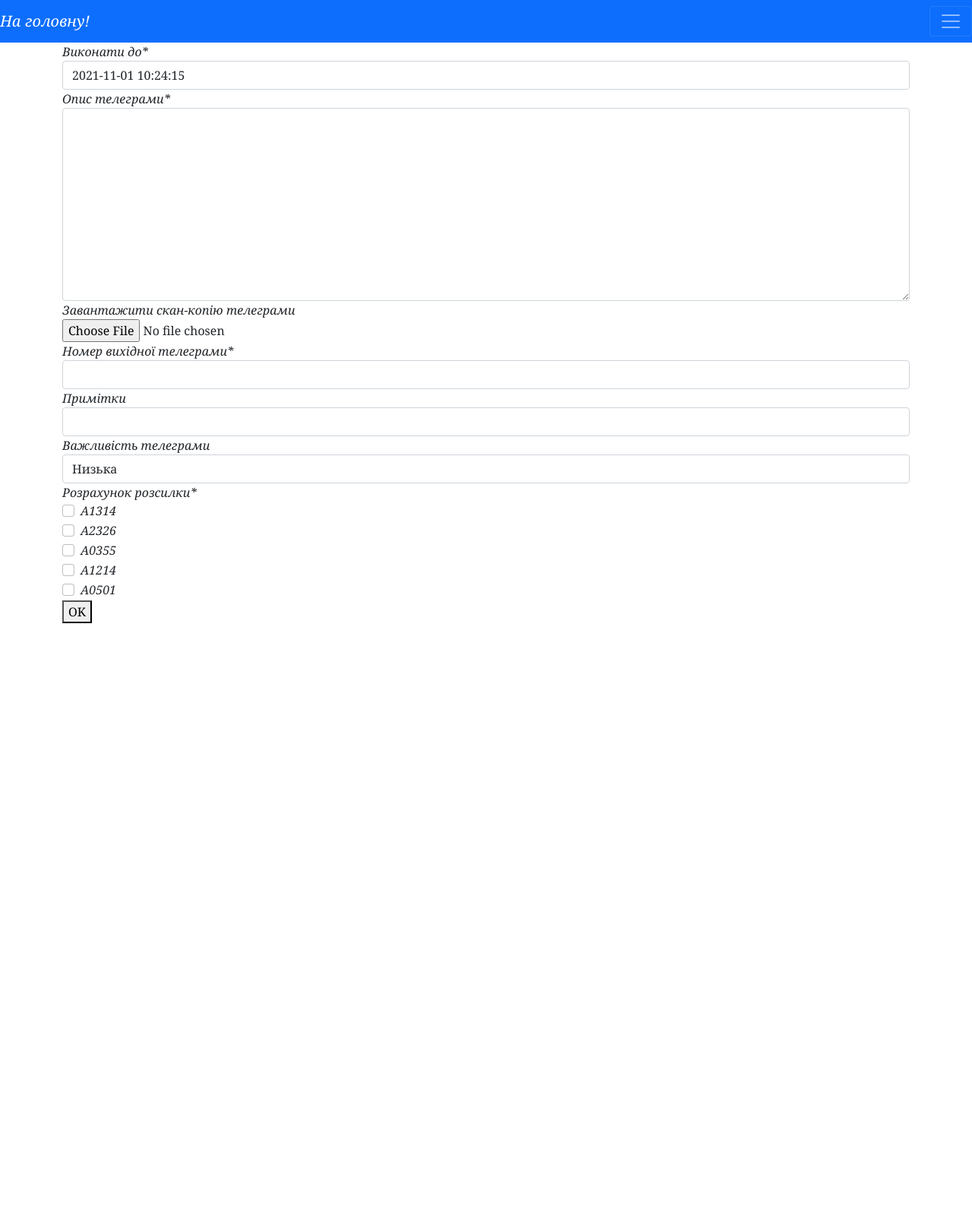
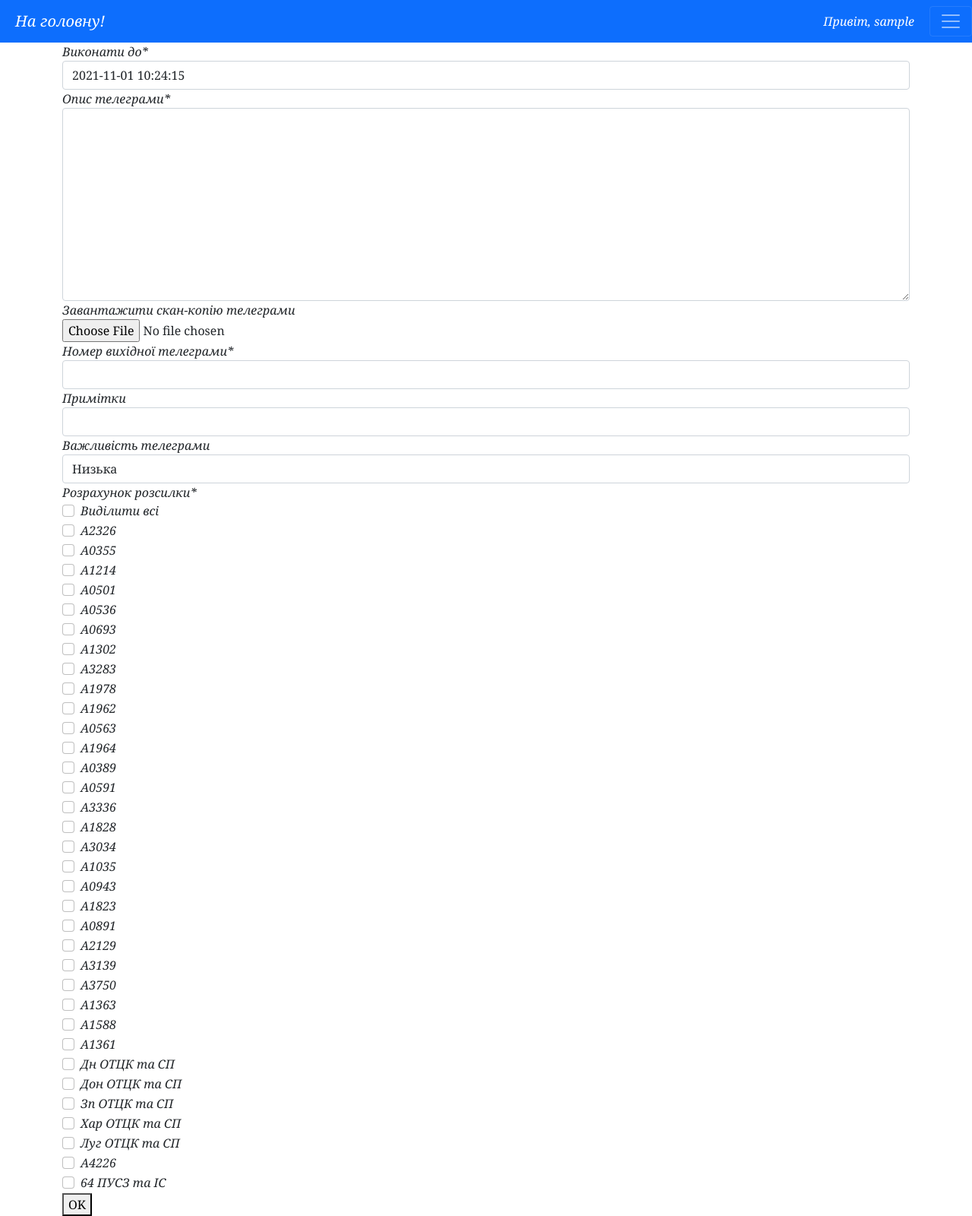
Before and after one commit to Artem-1313/telegram-control, a Django app: page /panel/add_tlg/ in a window 1280 px wide. Shown: the whole page at 76% size. Before the commit the page ends 820 px from the top, so only its background shows below. Run offline with Django 3.2, Linux system fonts and the light colour scheme; the visitor is signed in with stand-in values (Sample User, id 1); some libraries are stand-ins or nearby versions.

Commit message:
maybe final version

```diff
--- a/telegram_project/panel/forms.py
+++ b/telegram_project/panel/forms.py
@@ -1,10 +1,21 @@
 from django import forms
-from .models import Telegrams, Executors
+from .models import Telegrams
 
 
 class AddTelegram(forms.ModelForm):
-    units = [('A1314', 'A1314'), ('A2326', 'A2326'), ('A0355', 'A0355'), ('A1214', 'A1214'),
-              ('A0501', 'A0501')]
+    units = [('ALL', 'Виділити всі'), ('A2326', 'A2326'), ('A0355', 'A0355'), ('A1214', 'A1214'),
+             ('A0501', 'A0501'), ('A0536', 'A0536'), ('A0693', 'A0693'), ('A1302', 'A1302'), ('A3283', 'A3283'),
+             ('A1978', 'A1978'),
+             ('A1962', 'A1962'), ('A0563', 'A0563'), ('A1964', 'A1964'), ('A0389', 'A0389'), ('A0591', 'A0591'),
+             ('A3336', 'A3336'), ('A1828', 'A1828'),
+             ('A3034', 'A3034'), ('A1035', 'A1035'), ('A0943', 'A0943'), ('A1823', 'A1823'), ('A0891', 'A0891'),
+             ('A2129', 'A2129'), ('A3139', 'A3139'),
+             ('A3750', 'A3750'), ('A1363', 'A1363'), ('A1588', 'A1588'), ('A1361', 'A1361'),
+             ('Дн ОТЦК та СП', 'Дн ОТЦК та СП'),
+             ('Дон ОТЦК та СП', 'Дон ОТЦК та СП'), ('Зп ОТЦК та СП', 'Зп ОТЦК та СП'),
+             ('Хар ОТЦК та СП', 'Хар ОТЦК та СП'), ('Луг ОТЦК та СП', 'Луг  ОТЦК та СП'),
+             ('A4226', 'A4226'), ('64 ПУСЗ та ІС', '64 ПУСЗ та ІС'),
+             ]
     executors = forms.MultipleChoiceField(widget=forms.CheckboxSelectMultiple, choices=units, label="Розрахунок розсилки")
 
     class Meta:
@@ -12,14 +23,8 @@ class AddTelegram(forms.ModelForm):
         fields = ('deadline', 'description', 'tlg_scan', 'tlg_number', 'note', 'priority')
 
 
-class CheckForms(forms.Form):
-    units = [('A1314', 'A1314'), ('A2326', 'A2326'), ('A0355', 'A0355'), ('A1214', 'A1214')]
-    executors = forms.MultipleChoiceField(widget=forms.CheckboxSelectMultiple, choices=units)
-
-
 class SearchTelegrams(forms.Form):
     search_input = forms.CharField(max_length=100, required=False, label="Номер телеграми")
     confirm = forms.ChoiceField(widget=forms.CheckboxSelectMultiple, choices=[('1', 'Так')], required=False, label="Статус телеграми (виконана/невиконана)")
     priority = forms.ChoiceField(widget=forms.RadioSelect, choices=[('0', 'Низька'), ('1', 'Висока')], required=False, label="Пріорітет телеграми")
     date_create = forms.CharField(max_length=30, required=False, label="Дата створення")
-    #deadline = forms.CharField(max_length=30, required=False)
--- a/telegram_project/panel/templates/panel/add_tlg.html
+++ b/telegram_project/panel/templates/panel/add_tlg.html
@@ -14,7 +14,20 @@
 
 
 </div>
-
+<script>
+$('#id_executors_0').click(function(event) {
+    if(this.checked) {
+        // Iterate each checkbox
+        $(':checkbox').each(function() {
+            this.checked = true;
+        });
+    } else {
+        $(':checkbox').each(function() {
+            this.checked = false;
+        });
+    }
+});
+</script>
 <script>
 jQuery.datetimepicker.setLocale('uk');
 $("#id_deadline").datetimepicker({
--- a/telegram_project/panel/templates/panel/base.html
+++ b/telegram_project/panel/templates/panel/base.html
@@ -15,11 +15,15 @@
 
 </head>
 <body>
-<nav class="navbar navbar-dark bg-primary" >
- <a class="navbar-brand" href="{% url 'panel-home' %}">На головну!</a>
+
+<nav class="navbar navbar-dark bg-primary">
+ <a class="navbar-brand" href="{% url 'panel-home' %}" style="margin-left:20px;"> На головну!</a>
+    <label style="margin-left: auto; margin-right: 20px; color:white;">Привіт, {{ user }}</label>
     <button class="navbar-toggler" type="button" data-bs-toggle="collapse" data-bs-target="#navbarText" aria-controls="navbarText" aria-expanded="false" aria-label="Toggle navigation">
-      <span class="navbar-toggler-icon"></span>
+
+        <span class="navbar-toggler-icon"></span>
     </button>
+
     <div class="collapse navbar-collapse" id="navbarText">
       <ul class="navbar-nav ">
         <li class="nav-item">
@@ -35,6 +39,7 @@
 
     </div>
   </div>
+
 </nav>
 
 <div class="container">
--- a/telegram_project/panel/views.py
+++ b/telegram_project/panel/views.py
@@ -4,7 +4,7 @@ from django.http import HttpResponseRedirect, FileResponse, Http404, HttpRespons
 from django.urls import reverse_lazy
 from django.core.paginator import Paginator
 from .models import Telegrams, Executors
-from .forms import AddTelegram, CheckForms, SearchTelegrams
+from .forms import AddTelegram, SearchTelegrams
 from django.contrib.auth.models import User
 from django.views.generic import ListView, DetailView, DeleteView, UpdateView, FormView
 from django.contrib.auth.mixins import UserPassesTestMixin, LoginRequiredMixin
@@ -83,7 +83,11 @@ class TelegramsUpdateView(LoginRequiredMixin, UserPassesTestMixin, UpdateView):
         context = super(TelegramsUpdateView, self).get_context_data(**kwargs)
         # Add in a QuerySet of all the books
         tlg_exec_list = self.get_units_db
-        context['list'] = ['A2326', 'A0355', 'A1314', 'A1214', 'A0501']
+
+        context['list'] = ['A2326', 'A0355', 'A1214', 'A0501', 'A0536', 'A0693', 'A1302', 'A3283',
+                           'A1978', 'A1962', 'A0563', 'A1964', 'A0389', 'A0591', 'A3336', 'A1828', 'A3034', 'A1035', 'A0943',
+                           'A1823', 'A0891', 'A2129', 'A3139', 'A3750', 'A1363', 'A1588', 'A1361',
+                           'Дн ОТЦК та СП', 'Дон ОТЦК та СП', 'Зп ОТЦК та СП', 'Хар ОТЦК та СП', 'Луг ОТЦК та СП', 'A4226', '64 ПУСЗ та ІС']
         context['ttt'] = tlg_exec_list
         return context
 
@@ -106,18 +110,12 @@ class TelegramsUpdateView(LoginRequiredMixin, UserPassesTestMixin, UpdateView):
 
         # add executors-units to db
         if select_units:
-            print("ADD")
-            print(select_units)
             for i in select_units:
                 self.tlg_output.executors_set.create(unit=i)
         # section update telegram information
-        description = form.cleaned_data.get('description')
-        deadline = form.cleaned_data.get('deadline')
+
         tlg_scan = form.cleaned_data.get('tlg_scan')
-        tlg_number = form.cleaned_data.get('tlg_number')
-        note = form.cleaned_data.get('note')
-        confirm = form.cleaned_data.get('confirm')
-        priority = form.cleaned_data.get('priority')
+
         if tlg_scan != self.tlg_output.tlg_scan:
             print(tlg_scan)
             print(True)
@@ -131,21 +129,17 @@ class TelegramsUpdateView(LoginRequiredMixin, UserPassesTestMixin, UpdateView):
 
 @login_required()
 def CheckUnits(request, pk):
-    try:
-        tlg = Telegrams.objects.get(id=pk)
-    except:
-        raise Http404()
 
+    tlg = Telegrams.objects.get(id=pk)
     ttt = tlg.executors_set.all()
-
     if request.method == 'POST':
         for i in ttt:
             Executors.objects.filter(telegrams_id=tlg.id, unit=i.unit).update(status=False)
         sss = request.POST
-        print(sss.getlist('test'))
 
         for i in sss.getlist('test'):
             Executors.objects.filter(telegrams_id=tlg.id, unit=i).update(status=True)
+        return redirect('panel-home ')
 
     return render(request, 'panel/telegrams_check.html', {'ttt': ttt, "tlg": tlg})
 
@@ -171,7 +165,10 @@ def add_tlg(request):
 
             executors = form.cleaned_data.get('executors')
             for i in executors:
-                tlg.executors_set.create(unit=i)
+                if i != 'ALL':
+                    tlg.executors_set.create(unit=i)
+
+            return redirect('panel-home')
 
     else:
         form = AddTelegram()
```
Also changed, not shown: telegram_project/panel/templates/panel/telegrams_update.html (+17 -1 lines), 1 other file.
